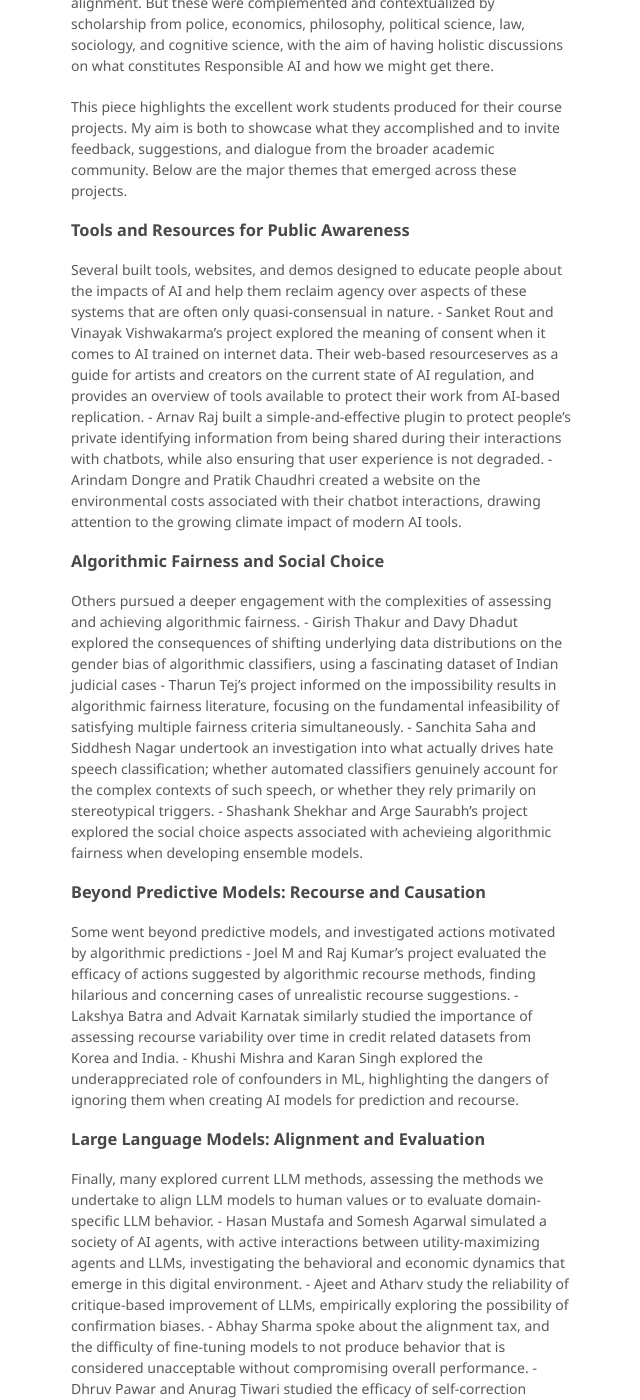
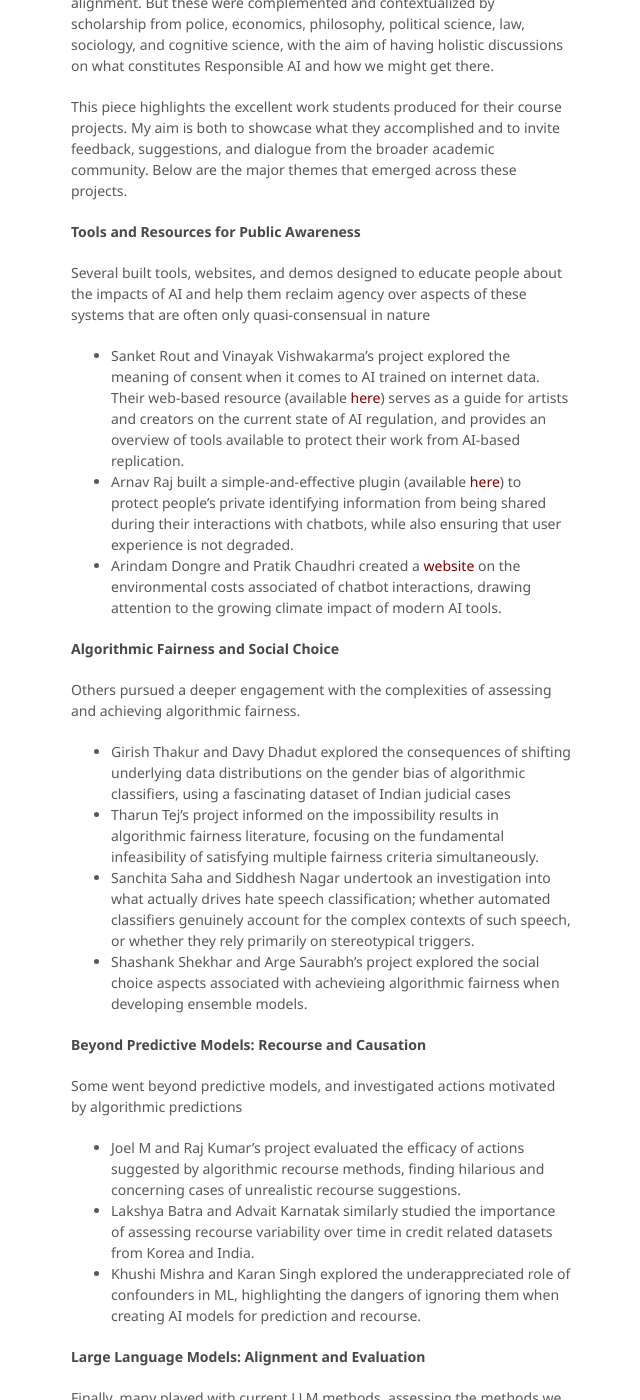
Before and after one commit to vijaykeswani/vijaykeswani.github.io, a Jekyll site: the page built from courses/col8381/projects/index.md, in a window 1280 px wide and 1400 px high, scrolled down 421 px. Shown: the whole window, without its empty margins (499-1139 px from the left). Built offline with Jekyll 4.4.1, drawn with Linux system fonts in a browser that asks for light colours; nearby versions of some CDN libraries; some of the changed text lies outside the part shown.

Commit message:
updated content

```diff
--- a/courses/col8381/projects/index.md
+++ b/courses/col8381/projects/index.md
@@ -10,33 +10,33 @@ The primary purpose of this course was to provide an overview of the technical a
 
 This piece highlights the excellent work students produced for their course projects. My aim is both to showcase what they accomplished and to invite feedback, suggestions, and dialogue from the broader academic community. Below are the major themes that emerged across these projects.
 
-### Tools and Resources for Public Awareness
-Several built tools, websites, and demos designed to educate people about the impacts of AI and help them reclaim agency over aspects of these systems that are often only quasi-consensual in nature.
-    - Sanket Rout and Vinayak Vishwakarma’s project explored the meaning of consent when it comes to AI trained on internet data. Their web-based resourceserves as a guide for artists and creators on the current state of AI regulation, and provides an overview of tools available to protect their work from AI-based replication.
-    - Arnav Raj built a simple-and-effective plugin to protect people’s private identifying information from being shared during their interactions with chatbots, while also ensuring that user experience is not degraded.
-    - Arindam Dongre and Pratik Chaudhri created a website on the environmental costs associated with their chatbot interactions, drawing attention to the growing climate impact of modern AI tools.
+#### Tools and Resources for Public Awareness
+Several built tools, websites, and demos designed to educate people about the impacts of AI and help them reclaim agency over aspects of these systems that are often only quasi-consensual in nature
+- Sanket Rout and Vinayak Vishwakarma’s project explored the meaning of consent when it comes to AI trained on internet data. Their web-based resource (available [here](https://sanketrt.github.io/Open-Agency/)) serves as a guide for artists and creators on the current state of AI regulation, and provides an overview of tools available to protect their work from AI-based replication.
+- Arnav Raj built a simple-and-effective plugin (available [here](https://chromewebstore.google.com/detail/scrubly-ai-privacy-shield/gmjfommkpnhjjbgnnlbhiomcdfaodmae?pli=1)) to protect people’s private identifying information from being shared during their interactions with chatbots, while also ensuring that user experience is not degraded.
+- Arindam Dongre and Pratik Chaudhri created a [website](https://gray-flower-028738a00.7.azurestaticapps.net/) on the environmental costs associated of chatbot interactions, drawing attention to the growing climate impact of modern AI tools.
 
-### Algorithmic Fairness and Social Choice
+#### Algorithmic Fairness and Social Choice
 Others pursued a deeper engagement with the complexities of assessing and achieving algorithmic fairness.
-    - Girish Thakur and Davy Dhadut explored the consequences of shifting underlying data distributions on the gender bias of algorithmic classifiers, using a fascinating dataset of Indian judicial cases
-    - Tharun Tej’s project informed on the impossibility results in algorithmic fairness literature, focusing on the fundamental infeasibility of satisfying multiple fairness criteria simultaneously.
-    - Sanchita Saha and Siddhesh Nagar undertook an investigation into what actually drives hate speech classification; whether automated classifiers genuinely account for the complex contexts of such speech, or whether they rely primarily on stereotypical triggers.
-    - Shashank Shekhar and Arge Saurabh’s project explored the social choice aspects associated with achevieing algorithmic fairness when developing ensemble models.
+- Girish Thakur and Davy Dhadut explored the consequences of shifting underlying data distributions on the gender bias of algorithmic classifiers, using a fascinating dataset of Indian judicial cases
+- Tharun Tej’s project informed on the impossibility results in algorithmic fairness literature, focusing on the fundamental infeasibility of satisfying multiple fairness criteria simultaneously.
+- Sanchita Saha and Siddhesh Nagar undertook an investigation into what actually drives hate speech classification; whether automated classifiers genuinely account for the complex contexts of such speech, or whether they rely primarily on stereotypical triggers.
+- Shashank Shekhar and Arge Saurabh’s project explored the social choice aspects associated with achevieing algorithmic fairness when developing ensemble models.
 
-### Beyond Predictive Models: Recourse and Causation
+#### Beyond Predictive Models: Recourse and Causation
 Some went beyond predictive models, and investigated actions motivated by algorithmic predictions
-    - Joel M and Raj Kumar’s project evaluated the efficacy of actions suggested by algorithmic recourse methods, finding hilarious and concerning cases of unrealistic recourse suggestions.
-    - Lakshya Batra and Advait Karnatak similarly studied the importance of assessing recourse variability over time in credit related datasets from Korea and India.
-    - Khushi Mishra and Karan Singh explored the underappreciated role of confounders in ML, highlighting the dangers of ignoring them when creating AI models for prediction and recourse.
+- Joel M and Raj Kumar’s project evaluated the efficacy of actions suggested by algorithmic recourse methods, finding hilarious and concerning cases of unrealistic recourse suggestions.
+- Lakshya Batra and Advait Karnatak similarly studied the importance of assessing recourse variability over time in credit related datasets from Korea and India.
+- Khushi Mishra and Karan Singh explored the underappreciated role of confounders in ML, highlighting the dangers of ignoring them when creating AI models for prediction and recourse.
 
-### Large Language Models: Alignment and Evaluation
-Finally, many explored current LLM methods, assessing the methods we undertake to align LLM models to human values or to evaluate domain-specific LLM behavior.
-    - Hasan Mustafa and Somesh Agarwal simulated a society of AI agents, with active interactions between utility-maximizing agents and LLMs, investigating the behavioral and economic dynamics that emerge in this digital environment.
-    - Ajeet and Atharv study the reliability of critique-based improvement of LLMs, empirically exploring the possibility of confirmation biases.
-    - Abhay Sharma spoke about the alignment tax, and the difficulty of fine-tuning models to not produce behavior that is considered unacceptable without compromising overall performance.
-    - Dhruv Pawar and Anurag Tiwari studied the efficacy of self-correction methods in developing safe LLM models, moving towards the broader goal of figuring out when is self-correction an effective intervention for AI alignment.
-    - Pulkit Sheoran and Tanisha Bhaskar assessed hallucination rates of LLMs across different domains, demonstrating that chances of LLM hallucination are higher for interactions related to current affairs.
+#### Large Language Models: Alignment and Evaluation
+Finally, many played with current LLM methods, assessing the methods we undertake to align LLM models to human values or to evaluate domain-specific LLM behavior.
+- Hasan Mustafa and Somesh Agarwal simulated a society of AI agents, with active interactions between utility-maximizing agents and LLMs, investigating the behavioral and economic dynamics that emerge in this digital environment.
+- Ajeet and Atharv study the reliability of critique-based improvement of LLMs, empirically exploring the possibility of confirmation biases.
+- Abhay Sharma spoke about the alignment tax, and the difficulty of fine-tuning models to not produce behavior that is considered unacceptable without compromising overall performance.
+- Dhruv Pawar and Anurag Tiwari studied the efficacy of self-correction methods in developing safe LLM models, moving towards the broader goal of figuring out when is self-correction an effective intervention for AI alignment.
+- Pulkit Sheoran and Tanisha Bhaskar assessed hallucination rates of LLMs across different domains, demonstrating that chances of LLM hallucination are higher for interactions related to current affairs.
 
-All of these projects deepen our understanding of AI and our interactions with it. But, from my perspective, they go further—these projects not only improve our understanding of the societal impacts of AI, but also resulted in tools and research that can inform others.
+All of these projects deepen our understanding of AI and our interactions with it. But, from the perspective of the objectives of our course, they go further: these projects not only improve our understanding of the societal impacts of AI, but also resulted in tools and research that can inform others.
 
 Please do reach out to me or to the students directly if any of this work catches your interest :)
```
Also changed, not shown: other parts of courses/col8381/projects/index.md (+1 -1 lines), Gemfile (added, +7 -0 lines), Gemfile.lock (added).
